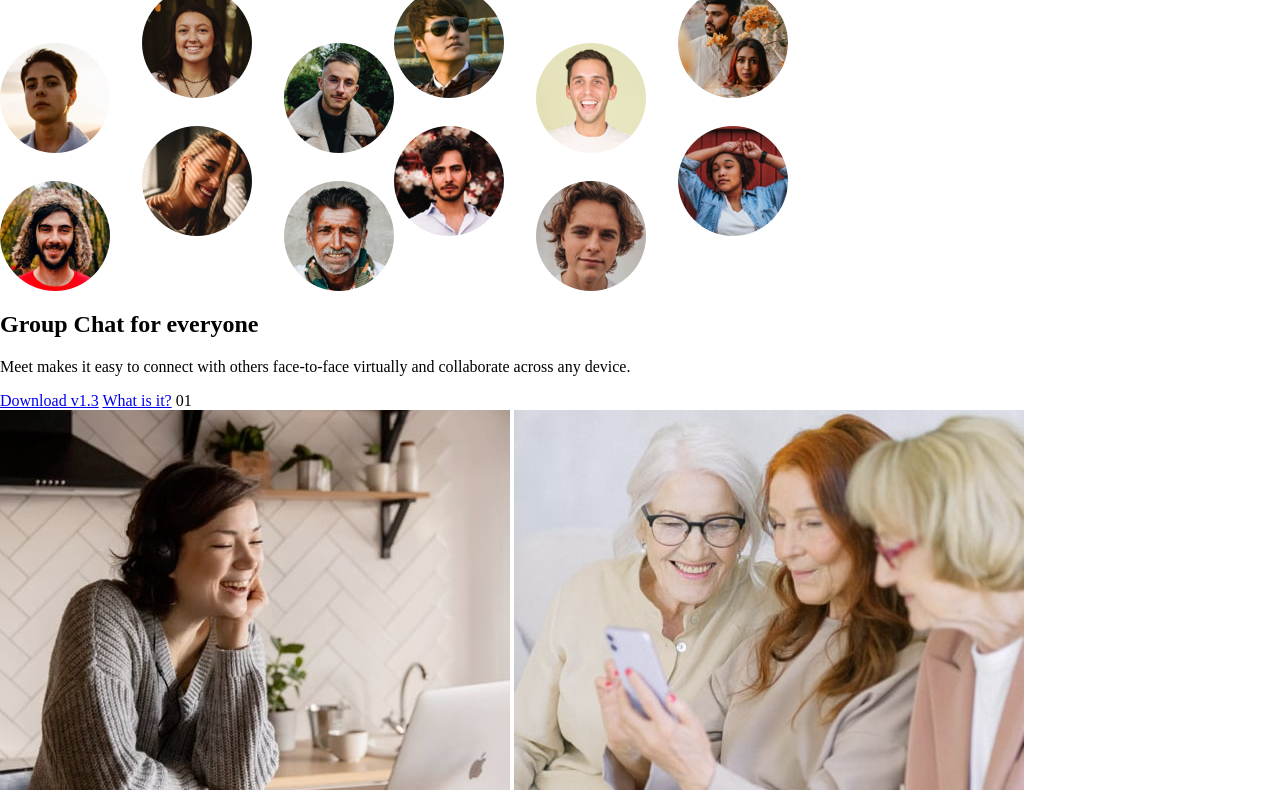
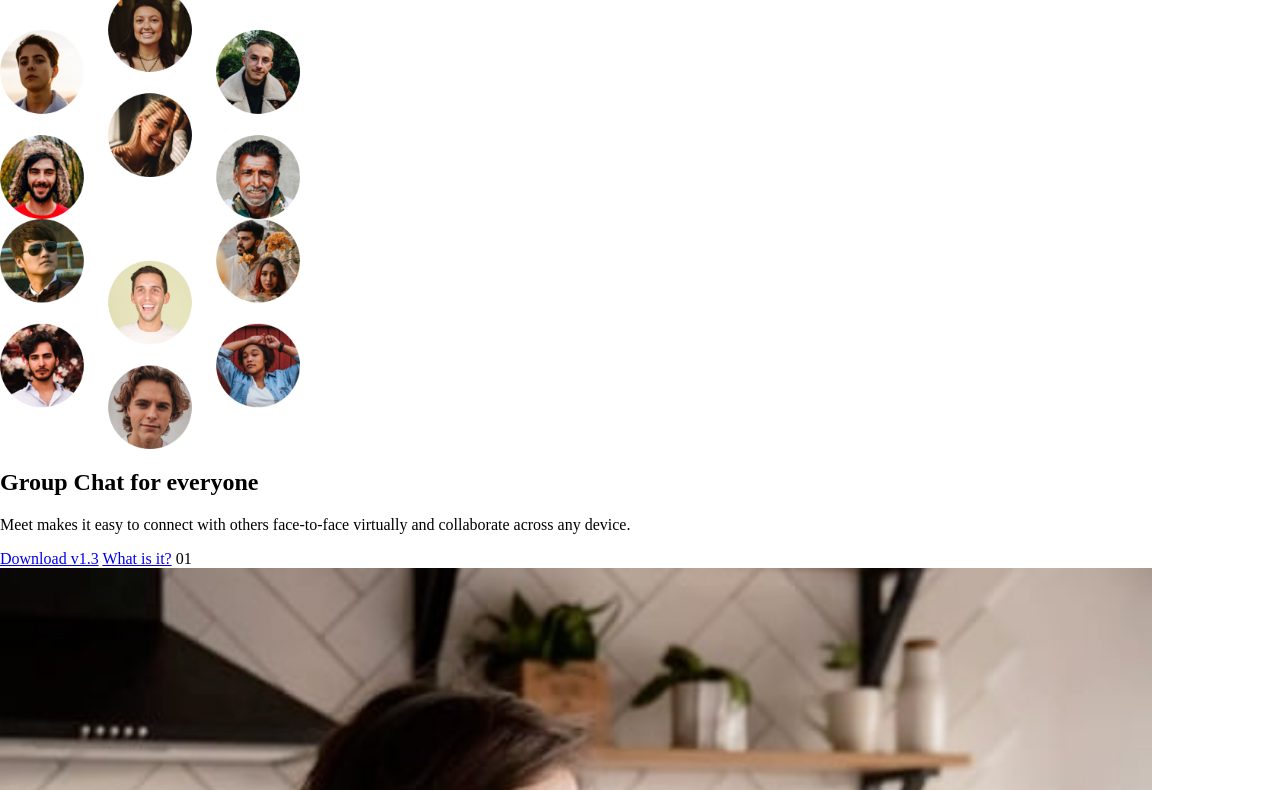
Before and after one commit to Lauro235/7.meet-landing-page, a plain HTML site: page index.html in a window 1280 px wide. Shown: the part 44-834 px from the top of the page. Drawn offline with Linux system fonts and the light colour scheme.

Commit message:
upload last pictures and try some different scalings for pictures

```diff
--- a/index.html
+++ b/index.html
@@ -13,11 +13,10 @@
   <div class="container">
     <main>
       <img class="logo" src="./starter-resources/starter-code/assets/logo.svg" alt="logo">
-      <div class="hero-pictures">
-        <img src="./starter-resources/starter-code/assets/desktop/image-hero-left.png" alt="portrait pictures of faces">
-        <img src="./starter-resources/starter-code/assets/desktop/image-hero-right.png"
+      <div class="hero">
+        <img class="hero-picture hero-picture-1" src="./starter-resources/starter-code/assets/desktop/image-hero-left.png" alt="portrait pictures of faces">
+        <img class="hero-picture hero-picture-2" src="./starter-resources/starter-code/assets/desktop/image-hero-right.png"
           alt="portrait pictures of faces">
-      </div>
         <section class="hook">
           <h1 class="tagline">Group Chat for everyone</h1>
           <p class="description">Meet makes it easy to connect with others face-to-face virtually and collaborate across
@@ -26,9 +25,14 @@
           <a href="#">What is it?</a>
           <span class="separator">01</span>
         </section>
-      <img src="./starter-resources/starter-code/assets/desktop/image-woman-in-videocall.jpg" alt="woman in video call">
-      <img src="./starter-resources/starter-code/assets/desktop/image-women-videochatting.jpg"
+      </div>
+      <img class="context-shots" src="./starter-resources/starter-code/assets/desktop/image-woman-in-videocall.jpg" alt="woman looking at laptop smiling">
+      <img class="context-shots" src="./starter-resources/starter-code/assets/desktop/image-women-videochatting.jpg"
         alt="women in video call">
+      <img class="context-shots" src="./starter-resources/starter-code/assets/desktop/image-men-in-meeting.jpg"
+        alt="men in video call">
+      <img class="context-shots" src="./starter-resources/starter-code/assets/desktop/image-man-texting.jpg"
+        alt="man texting and smiling">
       Built for modern use
       Smarter meetings, all in one place
       Send messages, share files, show your screen, and record your meetings — all in one
--- a/style.css
+++ b/style.css
@@ -10,6 +10,14 @@ body {
   margin: 0;
 }
 
-.hero-pictures {
-  display: flex;
+.context-shots {
+  width: 90%;
 }
+
+.hero {
+  display: grid;
+}
+
+.hero-picture {
+  width: min(50%, 300px);
+}
```
Lines whose indentation alone changed are shown as unchanged.
